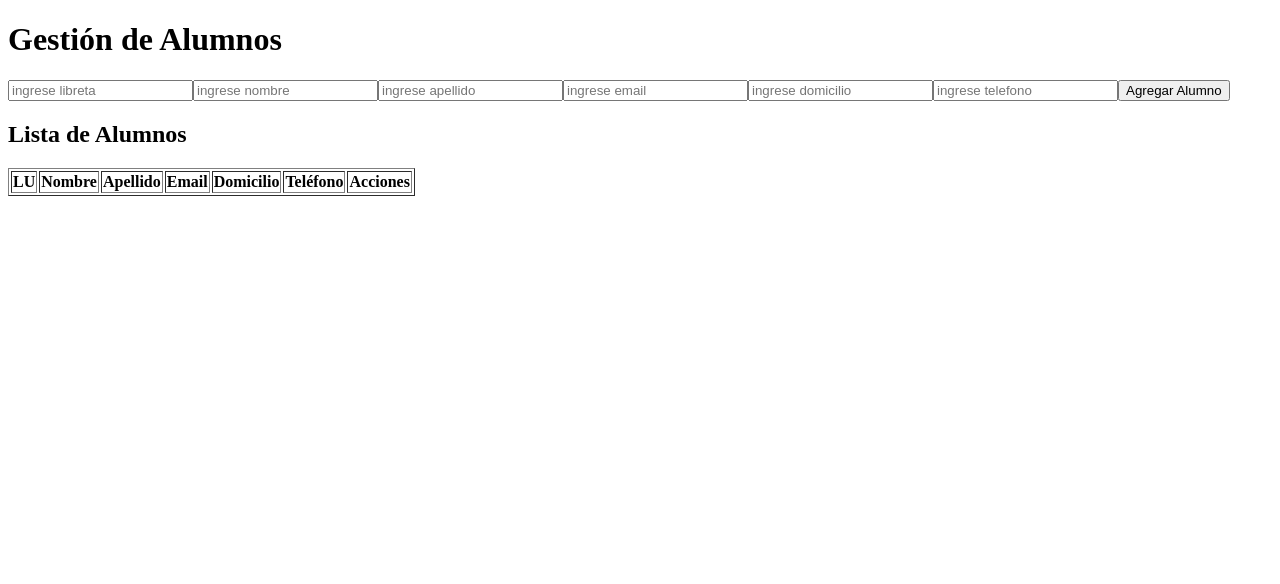
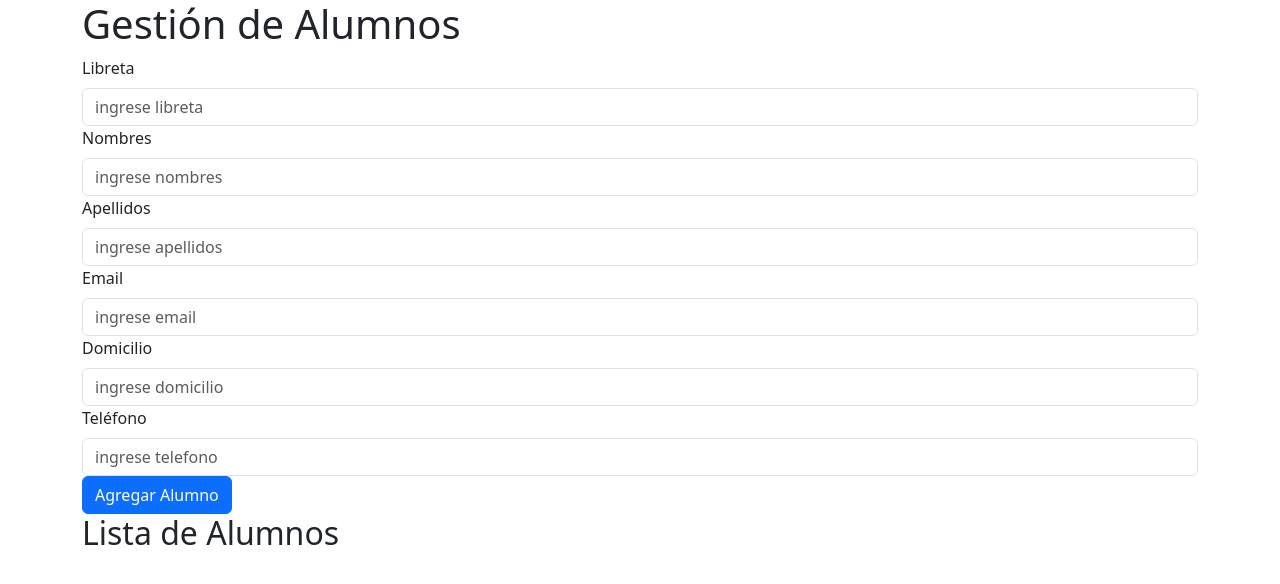
Before and after one commit to GerardoXL/pv_tp5_grupo1, a React (Vite) app: page / in a window 1280 px wide. Shown: the top 584 px of the page. Built offline with nearby package versions, Linux system fonts and the light colour scheme.

Commit message:
Implementación de React-Bootstrap, creación de Cards y modificación de formulario - Rios Sofia

```diff
--- a/src/assets/components/AlumnoAgregar.jsx
+++ b/src/assets/components/AlumnoAgregar.jsx
@@ -1,5 +1,6 @@
 import { use } from "react";
 import {  useEffect, useState } from "react";
+import { Form, Button } from 'react-bootstrap'; //imporoto para usar bootstrap
 
 // se declaran las variables de estado
 const AlumnoFormulario = ({onAgregar, alumnoEdit, boolEdit,onActualizar}) => {
@@ -54,60 +55,83 @@ else
 
 };
 
+//el formulario lo modifico para usar bootstrap
+return (
 
-
-    return (
-     <div className="container">
-     <form onSubmit={cargarDatos}>
-     <input type="text"
+  <Form onSubmit={cargarDatos}>
+    <Form.Group>
+      <Form.Label>Libreta</Form.Label>
+       <Form.Control
+          type="text"
           placeholder="ingrese libreta"
           id="libreta"
           value={libreta}
           onChange={(e) => setLibreta(e.target.value)}
           required
         />
-    <input type="text"
-     placeholder="ingrese nombre"
+    </Form.Group>
+    <Form.Group>
+      <Form.Label>Nombres</Form.Label>
+       <Form.Control
+        type="text"
+        placeholder="ingrese nombres"
         id="nombre"
         value={nombre}
         onChange={(e) => setNombre(e.target.value)}
         required
      />
+     </Form.Group>
 
-     <input type="text"
-     placeholder="ingrese apellido"
+     <Form.Group>
+      <Form.Label>Apellidos</Form.Label>
+       <Form.Control
+          type="text"
+          placeholder="ingrese apellidos"
           id="apellido"
           value={apellido}
           onChange={(e) => setApellido(e.target.value)}
           required
         />
+   </Form.Group>
 
-    <input type="email"
+    <Form.Group>
+      <Form.Label>Email</Form.Label>
+       <Form.Control
+          type="email"
           placeholder="ingrese email"
           id="email"
           value={email}
           onChange={(e) => setEmail(e.target.value)}
           required
         />
+    </Form.Group>
 
-    <input type="text"
+    <Form.Group>
+      <Form.Label>Domicilio</Form.Label>
+       <Form.Control
+          type="text"
           placeholder="ingrese domicilio"
           id="domicilio"
           value={domicilio}
           onChange={(e) => setDomicilio(e.target.value)}
           required
         />
-    <input type="tel"
+    </Form.Group>
+
+    <Form.Group>
+      <Form.Label>Teléfono</Form.Label>
+       <Form.Control
+          type="tel"
           placeholder="ingrese telefono"
           id="telefono"
           value={telefono}
           onChange={(e) => setTelefono(e.target.value)}
           required
         />
+    </Form.Group>
 
-    <button type="submit">{boolEdit === false ? 'Agregar Alumno' : 'Editar Alumno' }</button>
-     </form>
-     </div>
+    <Button type="submit" variant="primary">{ boolEdit===false ? 'Agregar Alumno' : 'Editar Alumno'}</Button>
+ </Form>
 
     );
 };
--- a/src/assets/components/AlumnoDetalle.jsx
+++ b/src/assets/components/AlumnoDetalle.jsx
@@ -1,4 +1,5 @@
 import {useParams, Link} from "react-router-dom";
+import { Button, Col } from 'react-bootstrap';
 
 export default function AlumnoDetalle({alumnos}){
     const {libreta}=useParams();
@@ -17,7 +18,7 @@ export default function AlumnoDetalle({alumnos}){
             <p>Telefono: {alumno.telefono}</p>
 
             <Link to="/">
-                <button>Volver a la lista</button>
+                <Button variant="warning">Volver a la lista</Button>
             </Link>
         </div>
     )
--- a/src/assets/components/AlumnoEditar.jsx
+++ b/src/assets/components/AlumnoEditar.jsx
@@ -1,4 +1,5 @@
 import AlumnoFormulario from "./AlumnoAgregar";
+import { Button, Col } from 'react-bootstrap'; //estilo para el boton
 
 const AlumnoEditar = ({luEditar,onEdit}) => {
 
@@ -14,7 +15,9 @@ const AlumnoEditar = ({luEditar,onEdit}) => {
     return(
         <>
         <div>
-            <button onClick={handleEditar}>Editar</button>
+            <Col md={4 }>
+            <Button variant="success" onClick={handleEditar}>Editar</Button>
+            </Col>
         </div>
         </>
     )
--- a/src/assets/components/AlumnoEliminar.jsx
+++ b/src/assets/components/AlumnoEliminar.jsx
@@ -1,12 +1,19 @@
-export default function AlumnoEliminar({libreta, onEliminar}){
-    console.log("libreta: ",libreta);
-    console.log("oneliminar (tipo): ",typeof onEliminar);
-    console.log("oneliminar (valor): ",onEliminar);
+import { Button, Col } from 'react-bootstrap';
+
+export default function AlumnoEliminar({ libreta, onEliminar }) {
+    console.log("libreta: ", libreta);
+    console.log("onEliminar (tipo): ", typeof onEliminar);
+    console.log("onEliminar (valor): ", onEliminar);
+
     const manejarClick = () => {
-        onEliminar(libreta); //ejecuta la funcion eliminarAlumno definido en app.jsx
+        onEliminar(libreta); // ejecuta la función eliminarAlumno definida en app.jsx
+    }
 
-    }
     return (
-        <button onClick={manejarClick}>Eliminar</button>
-    )
+        <Col md={4} >
+        <Button variant="danger" onClick={manejarClick}>
+            Eliminar
+        </Button>
+        </Col>
+    );
 }
--- a/src/assets/components/AlumnoItem.jsx
+++ b/src/assets/components/AlumnoItem.jsx
@@ -1,28 +1,29 @@
 import { Link } from 'react-router-dom';
 import AlumnoEliminar from './AlumnoEliminar';
-import AlumnoEditar from './AlumnoEditar';
-export default function AlumnoItem({ alumno, onEliminar, onEdit}) { //recibe el objeto alumno y la funcion onEliminar pasada desde listaAlumnos que viene de app.jsx
-  const manejarEliminar = (e) => {
-    e.preventDefault();
-  };
+import AlumnoEditar from './AlumnoEditar'; // Asegúrate de importar AlumnoEditar
+import { Card, Button, Col } from 'react-bootstrap';
+import 'bootstrap/dist/css/bootstrap.min.css';
 
+export default function AlumnoItem({ alumno, onEliminar, onEdit }) { // Añadido onEdit como prop
   return (
-    <tr>
-      <td>{alumno.libreta}</td>
-      <td>{alumno.nombre}</td>
-      <td>{alumno.apellido}</td>
-      <td>{alumno.email}</td>
-      <td>{alumno.domicilio}</td>
-      <td>{alumno.telefono}</td>
-      <td>
-        <AlumnoEliminar libreta={alumno.libreta} onEliminar={onEliminar}/> {/* pasa la libreta y la funcion onEliminar al componente AlumnoEliminar*/}
-        {/* <Link to={`/alumnos/${alumno.libreta}/editar`}> */}
-          <AlumnoEditar luEditar={alumno.libreta} onEdit={onEdit}/>
-        {/* </Link> */}
-        <Link to={`/alumnos/${alumno.libreta}`}>
-          <button>Ver Detalles</button>
-        </Link>
-      </td>
-    </tr>
+    <Col md={4}>
+      <Card>
+        <Card.Body>
+          <Card.Img variant="top" src="https://png.pngtree.com/png-vector/20240529/ourmid/pngtree-avatar-icon-user-on-white-square-background-vector-png-image_6960227.png" />
+          <Card.Title>{alumno.libreta}</Card.Title>
+          <Card.Text>
+            <strong>Apellido:</strong> {alumno.apellido}<br />
+            <strong>Nombre:</strong> {alumno.nombre}<br />
+          </Card.Text>
+          <div>
+            <AlumnoEliminar libreta={alumno.libreta} onEliminar={onEliminar} />
+            <AlumnoEditar luEditar={alumno.libreta} onEdit={onEdit} /> {/* Asegúrate de que este componente muestre el formulario */ }
+            <Link to={`/alumnos/${alumno.libreta}`}>
+              <Button variant="dark">Ver Detalles</Button>
+            </Link>
+          </div>
+        </Card.Body>
+      </Card>
+    </Col>
   );
 }
--- a/src/assets/components/AlumnoLista.jsx
+++ b/src/assets/components/AlumnoLista.jsx
@@ -1,27 +1,15 @@
 import AlumnoItem from './AlumnoItem';
+import { Row} from 'react-bootstrap';
 
 export default function ListaAlumnos({ alumnos, onEliminar, onEdit }) {  //recibe la lista de alumnos y la funcion onEliminar definida en app.jsx como elminarAlumno
   return (
     <div>
       <h2>Lista de Alumnos</h2>
-      <table border="1">
-        <thead>
-          <tr>
-            <th>LU</th>
-            <th>Nombre</th>
-            <th>Apellido</th>
-            <th>Email</th>
-            <th>Domicilio</th>
-            <th>Teléfono</th>
-            <th>Acciones</th>
-          </tr>
-        </thead>
-        <tbody>
+      <Row>
           {alumnos.map((alumno) => (
             <AlumnoItem key={alumno.libreta} alumno={alumno} onEliminar={onEliminar} onEdit={onEdit}/> // pasa la funcion onEliminar recibida desde app a AlumnoItem
           ))}
-        </tbody>
-      </table>
+       </Row>
     </div>
   );
 }
--- a/src/main.jsx
+++ b/src/main.jsx
@@ -3,6 +3,8 @@ import ReactDOM from 'react-dom/client'
 import App from './App.jsx'
 import './index.css'
 import { BrowserRouter } from 'react-router-dom'
+
+import 'bootstrap/dist/css/bootstrap.min.css'; //se importa css desde boostrap
 
 ReactDOM.createRoot(document.getElementById('root')).render(
   <React.StrictMode>
```
Also changed, not shown: src/App.jsx (line endings or trailing spaces). Lines whose indentation alone changed are shown as unchanged.
